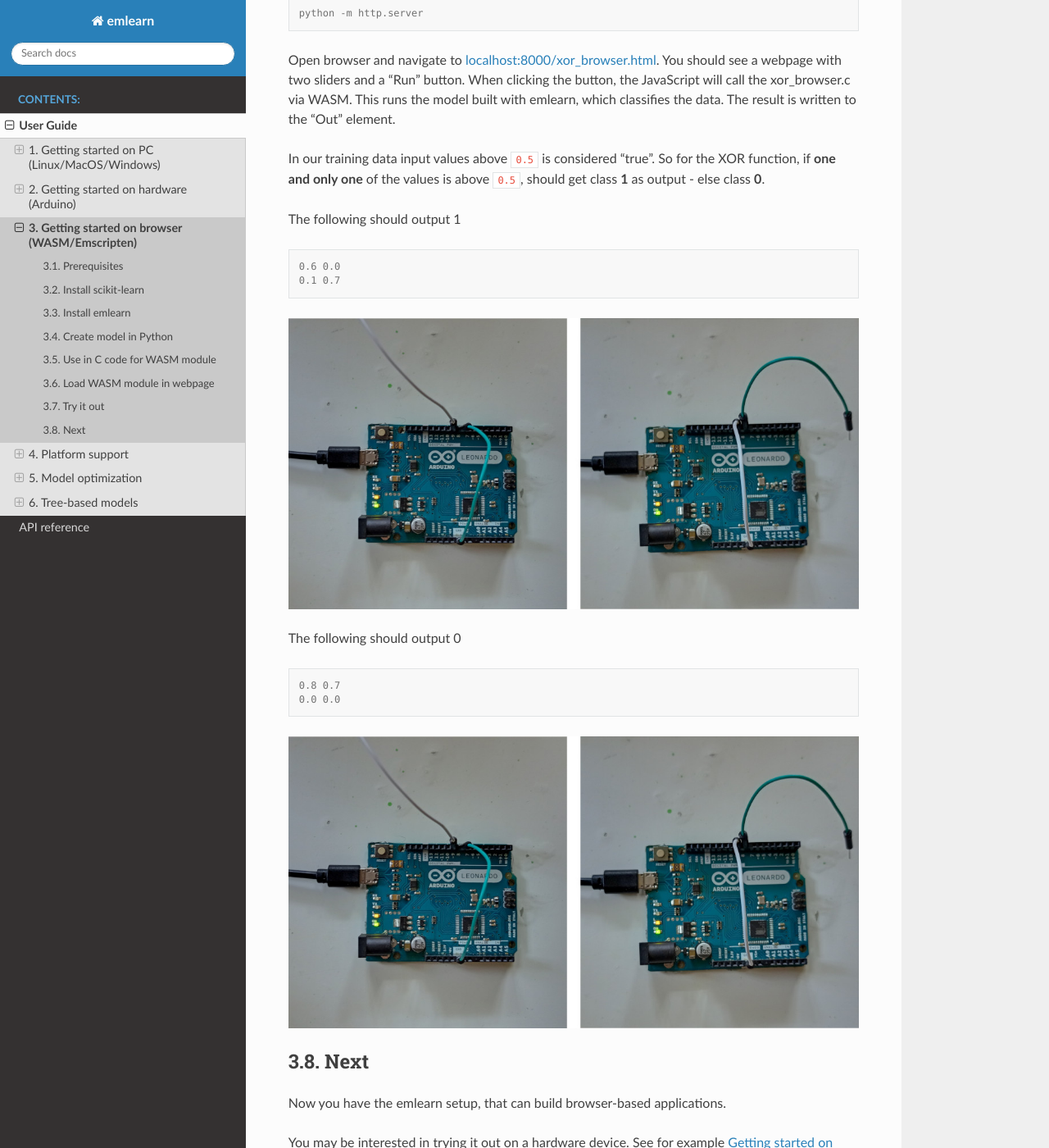
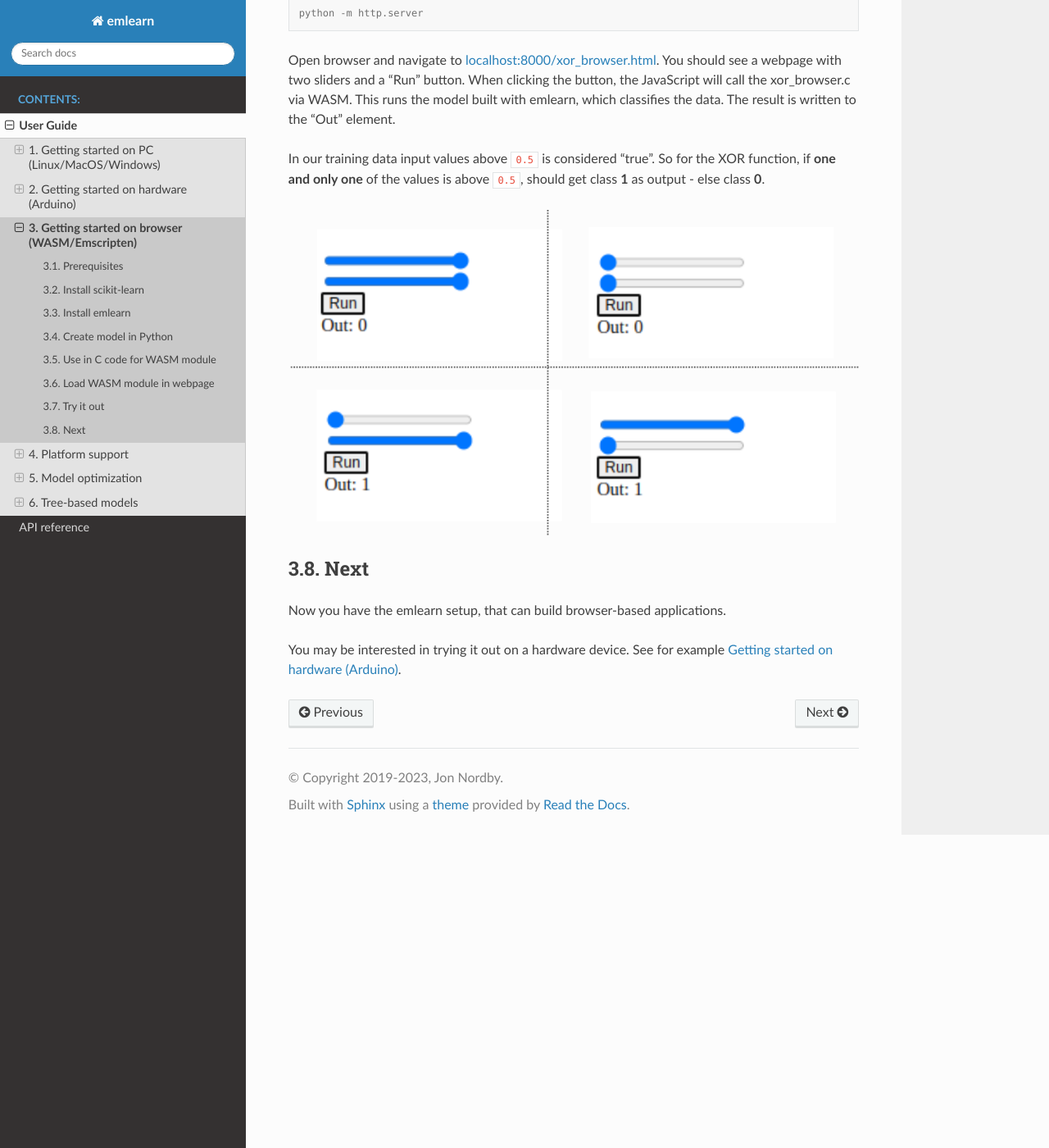
Before and after one commit to emlearn/emlearn, a Sphinx documentation site: the page built from docs/getting_started_browser.rst, in a window 1280 px wide and 1400 px high, scrolled down 3304 px. Shown: the whole window at 82% size. Built offline with Sphinx 7.4.7 and the Read the Docs theme 2.0.0, drawn with Linux system fonts in a browser that asks for light colours.

Commit message:
docs: Fix image for getting started browser

```diff
--- a/docs/getting_started_browser.rst
+++ b/docs/getting_started_browser.rst
@@ -138,29 +138,9 @@
 So for the XOR function, if **one and only one** of the values is above ``0.5``,
 should get class **1** as output - else class **0**.
 
-The following should output 1
-
-.. code-block:: console
-
-    0.6 0.0
-    0.1 0.7
-
-.. image:: helloworld_xor/emlearn-xor-arduino-on-medium.jpg
+.. image:: helloworld_xor/emlearn-xor-browser.png
   :width: 800
   :alt: Browser running emlearn XOR model. Output=1
-
-The following should output 0
-
-.. code-block:: console
-
-    0.8 0.7
-    0.0 0.0
-
-
-.. image:: helloworld_xor/emlearn-xor-arduino-on-medium.jpg
-  :width: 800
-  :alt: Browser running emlearn XOR model. Output=0
-
 
 
 Next
```
Also changed, not shown: docs/helloworld_xor/emlearn-xor-browser.png (added).
